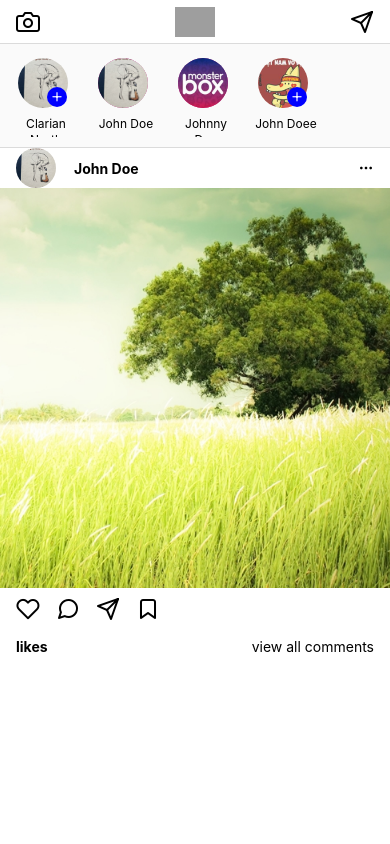
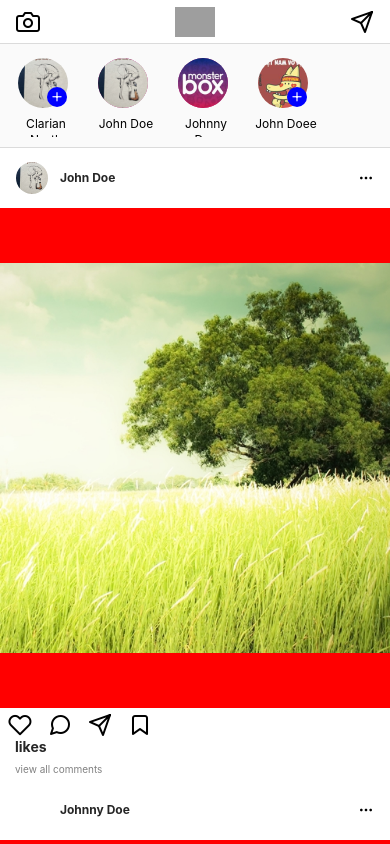
Before and after one commit to rupeshpanwar/chatgpt-reactnative, a React Native app: screen / in a window 390 px wide. Built offline with nearby package versions, Linux system fonts and the light colour scheme; grey boxes are pictures that could not be loaded.

Commit message:
step12- finishing the style for articles

```diff
--- a/instagram-feed/Article.js
+++ b/instagram-feed/Article.js
@@ -58,60 +58,66 @@ export default function Article({item}){
 
 const styles = StyleSheet.create({
     article: {
-      flex: 1,
-      backgroundColor: "#fff",
-      alignItems: "center",
-      marginVertical: 10,
+      marginBottm: 15
     },
     header: {
       flexDirection: "row",
       justifyContent: "space-between",
       alignItems: "center",
       paddingHorizontal: 16,
-      width: "100%",
+      height: 60
     },
     user: {
       flexDirection: "row",
       alignItems: "center"
     },
     avatar: {
-      width: 40,
-      height: 40,
-      borderRadius: 20,
-      marginRight: 10,
+      width: 32,
+      height: 32,
+      borderRadius: 20
     },
     name: {
-      marginLeft: 8,
+        textAlign: 'center',
+        lineHeight: 14,
+        color: '#262626',
+        marginLeft: 12,
       fontWeight: "bold",
-      color: "#000"
+      fontSize: 12,
     },
     image: {
       width: "100%",
-      height: 400
+      height: null,
+      aspectRatio: 1,
+      resizeMode: 'contain',
+      backgroundColor: 'red',
+      margin: 0,
+      padding: 0
     },
     action: {
-      paddingHorizontal: 16,
-      paddingVertical: 8,
       flexDirection: "row",
-      alignItems: "center"
+      alignItems: "center",
+      justifyContent: "space-between",
+      marginTop: 4,
+      paddingHorizontal: 8
     },
     actionLeft: {
-      flexDirection: "row"
+      flexDirection: "row",
+      justifyContent: "space-between",
     },
     actionButton: {
       marginRight: 16
     },
     info: {
-      paddingHorizontal: 16,
-      paddingVertical: 8,
-      flexDirection: "row",
-      justifyContent: "space-between"
+      paddingHorizontal: 15
     },
     likes: {
       fontWeight: "bold",
-      color: "#000"
+      color: "#262626",
+      marginBottom: 8
     },
     commentCount: {
-      color: "#000"
+      color: "gray",
+      fontSize: 10,
+      marginBottom: 5
     }
   });
--- a/instagram-feed/InstagramFeed.js
+++ b/instagram-feed/InstagramFeed.js
@@ -22,8 +22,8 @@ export default function Instagram() {
             )
         }
         else {
-            <Article item={item} />
-            return;
+
+            return <Article item={item} />;
         }
     }
 
```
